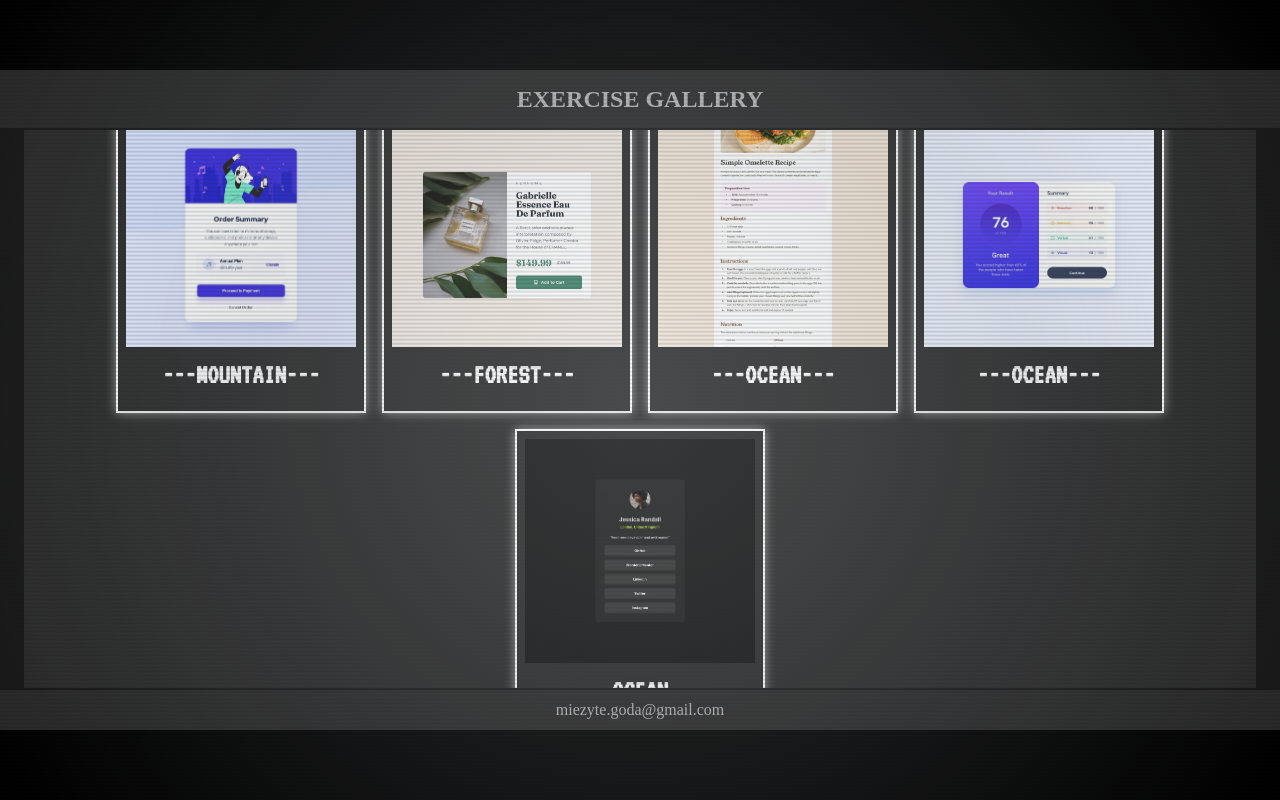
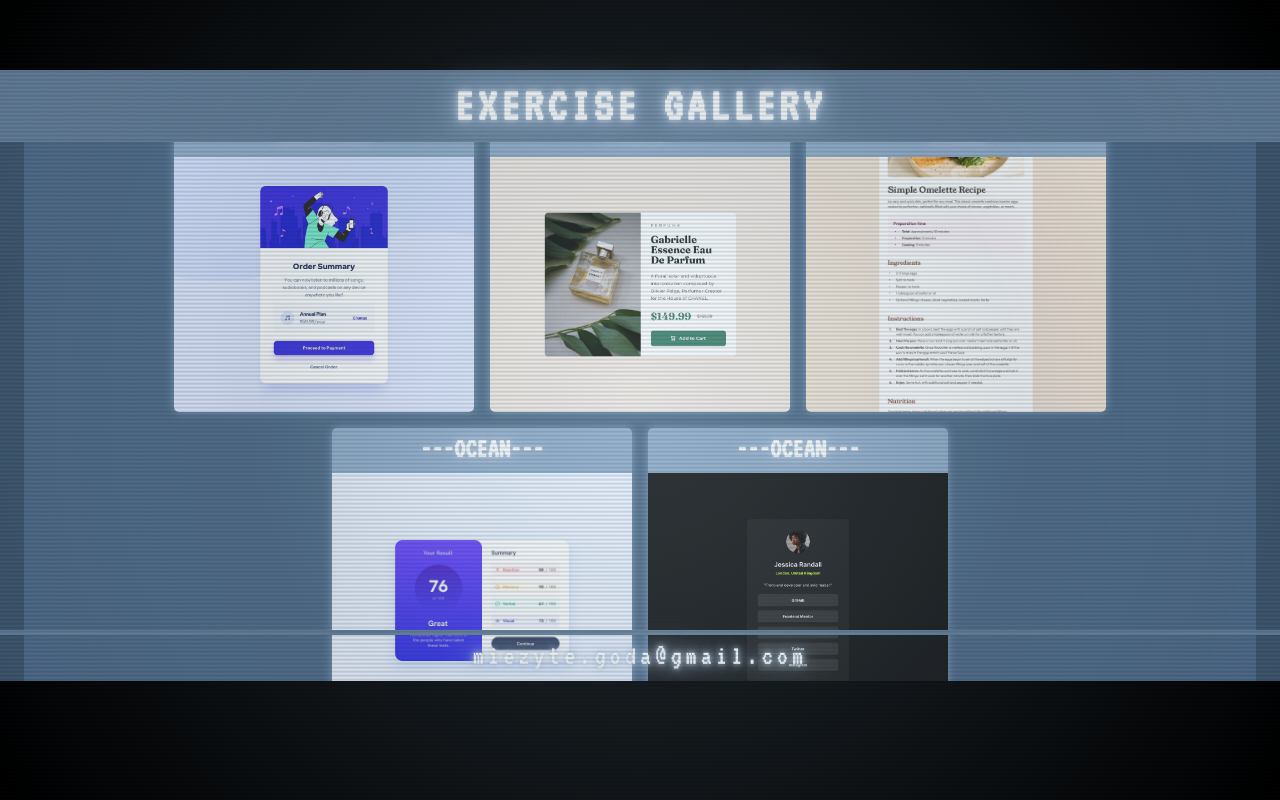
Before and after one commit to gMieFE/portfolio-2, a Vue app: page / in a window 1280 px wide. Built offline with nearby package versions, Linux system fonts and the light colour scheme.

Commit message:
color_change

```diff
--- a/src/App.vue
+++ b/src/App.vue
@@ -84,10 +84,18 @@ const tailwindCards = [
     <Header />
     <div class="content">
       <div class="buttons">
-        <button @click="showTailwind = false" class="tab-button" :class="{ active: !showTailwind }">
+        <button
+          @click="showTailwind = false"
+          class="tab-button"
+          :class="{ active: !showTailwind }"
+        >
           No Tailwind
         </button>
-        <button @click="showTailwind = true" class="tab-button" :class="{ active: showTailwind }">
+        <button
+          @click="showTailwind = true"
+          class="tab-button"
+          :class="{ active: showTailwind }"
+        >
           Tailwind
         </button>
       </div>
@@ -133,7 +141,8 @@ const tailwindCards = [
 
   padding: 16px;
 
-  background-color: #41414175;
+  background-color: #4d6986;
+  border-radius: 0px 5px 5px 5px;
 }
 
 .buttons {
@@ -144,23 +153,29 @@ const tailwindCards = [
 .tab-button {
   width: 250px;
   position: relative;
-  left: -2px;
 
-  background-color: #41414193;
+  background-color: #3e5c7c;
 
-  border-top: 2px solid #181818;
-  border-left: 2px solid #181818;
-  border-right: 2px solid #181818;
-
-  color: rgb(185, 185, 185);
+  color: rgb(175, 192, 206);
 
   padding: 8px;
+
+  font-family: "VT323", monospace;
+
+  font-size: 16px;
+  border-radius: 5px 5px 0px 0px;
 }
 
 .tab-button.active {
   border-bottom: none;
   position: relative;
+  text-shadow:
+    0 0 5px #b1c6dd,
+    0 0 10px #b1c6dd,
+    0 0 15px #b1c6dd,
+    0 0 20px #b1c6dd;
 
-  background-color: #505050;
+  background-color: #4d6986;
+  color: rgb(255, 255, 255);
 }
 </style>
--- a/src/assets/main.css
+++ b/src/assets/main.css
@@ -69,6 +69,6 @@ button {
 }
 
 body {
-  background-color: #181818;
+  background-color: #3e556d;
 
 }
--- a/src/components/CRT.vue
+++ b/src/components/CRT.vue
@@ -13,8 +13,8 @@
 
   background: repeating-linear-gradient(
     to bottom,
-    rgba(24, 24, 24, 0.15)  0px,
-    rgba(24, 24, 24, 0.15)  2px,
+    rgba(18, 25, 29, 0.15)  0px,
+    rgba(18, 25, 29, 0.15)  2px,
     transparent 2px,
     transparent 4px
   );
@@ -33,8 +33,8 @@
 
   background: radial-gradient(
     circle at center,
-    rgba(233, 245, 252, 0.2) 0%,
-    rgba(131, 137, 141, 0.2) 50%,
+    rgba(200, 235, 255, 0.2) 0%,
+    rgba(99, 122, 138, 0.2) 50%,
     transparent 100%
   );
 
--- a/src/components/Footer.vue
+++ b/src/components/Footer.vue
@@ -8,33 +8,44 @@
 </template>
 
 <style scoped>
+.component-body {
+  display: flex;
+  align-items: center;
+  flex-direction: column;
+  text-align: center;
 
-.component-body{
-  display: flex;
-  align-items:  center;
-  flex-direction: column;
+  width: 100vw;
+  height: 170px;
 
   position: fixed;
   bottom: 0;
   left: 0;
   z-index: 2;
 
+  color: rgb(255, 255, 255);
 
-  background-color: #292929;
-  color: rgb(185, 185, 185);
-
-  border-top: 2px solid #181818;
 }
 
-.component-body p{
-  margin: 8px 0;
+.component-body p {
+  width: 100vw;
+  height: 30%;
+
+
+  font-family: "VT323", monospace;
+  text-shadow:
+    0 0 5px #b1c6dd,
+    0 0 10px #b1c6dd,
+    0 0 20px #b1c6dd,
+    0 0 40px #b1c6dd;
+  font-size: 28px;
+  letter-spacing: 4px;
+
+  border-top: 5px solid #627c97;
 }
 
-.black-line{
+.black-line {
   background-color: black;
-  height: 70px;
-  width: 100vw;
+  height: 70%;
+  width: 100%;
 }
-
-
 </style>
--- a/src/components/GalleryCard.vue
+++ b/src/components/GalleryCard.vue
@@ -7,9 +7,10 @@ defineProps({
 
 <template>
   <div class="container">
+
+    <h3 v-if="title">---{{ title }}---</h3>
     <img v-if="image" :src="image" :alt="title" />
 
-    <h3 v-if="title">---{{ title }}---</h3>
 
   </div>
 </template>
@@ -17,32 +18,36 @@ defineProps({
 <style scoped>
 
 .container{
-    width: 250px;
+    width: 300px;
     height: 300px;
+    overflow: hidden;
 
     display: flex;
     flex-direction: column;
-    padding: 8px;
 
     text-align: center;
     text-transform: uppercase;
     color: white;
     font-size: 24px;
-    border: 2px solid white;
 
-    box-shadow: 0px 0px 10px rgba(255, 255, 255, 0.555);
+    background-color: #627c97;
+    box-shadow: 0px 0px 10px #809fc0;
+    border-radius: 5px;
 }
 
 .container h3{
   font-family: 'VT323', monospace;
-  margin-bottom: auto;
+  background-color: #91acc9;
+  height: 15%;
+    text-shadow: 0 0 5px #b1c6dd,
+               0 0 10px #b1c6dd,
+               0 0 20px #b1c6dd,
+               0 0 40px #b1c6dd;
 }
 
 .container img{
-  width: 100%;
-  height: 80%;
+  width: auto;
+  height: 85%;
   object-fit: cover;
-
-  margin-bottom: auto;
 }
 </style>
--- a/src/components/Header.vue
+++ b/src/components/Header.vue
@@ -8,7 +8,7 @@
 </template>
 
 <style scoped>
-.black-line{
+.black-line {
   background-color: black;
   height: 70px;
   width: 100vw;
@@ -16,7 +16,7 @@
   margin-bottom: auto;
 }
 
-.component-body{
+.component-body {
   min-height: 130px;
   min-width: 100vw;
 
@@ -29,14 +29,19 @@
   left: 0;
   z-index: 2;
 
-
-  background-color: #292929;
-  border-bottom: 2px solid #181818;
-  color: rgb(185, 185, 185);
+  background-color: #627c97;
+  color: rgb(255, 255, 255);
 }
 
-h2{
-   margin-bottom: auto;
+h2 {
+  margin-bottom: auto;
+  font-family: "VT323", monospace;
+  text-shadow:
+    0 0 5px #b1c6dd,
+    0 0 10px #b1c6dd,
+    0 0 20px #b1c6dd,
+    0 0 40px #b1c6dd;
+  font-size: 48px;
+  letter-spacing: 4px;
 }
-
 </style>
```
